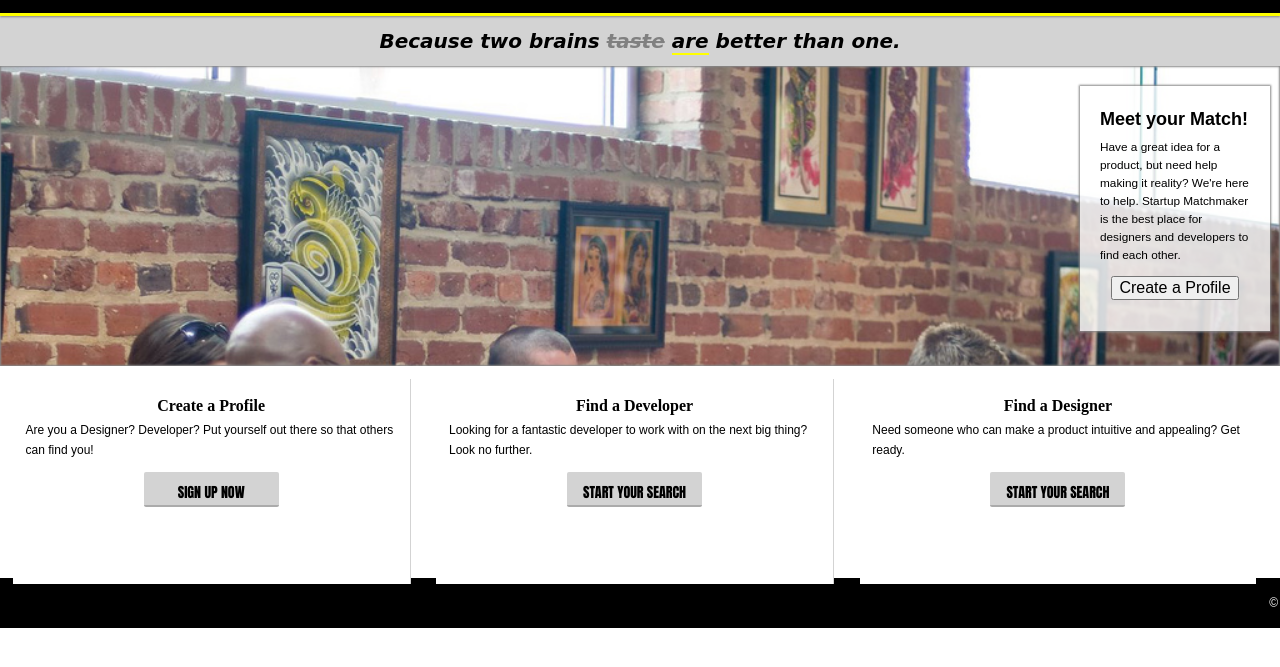
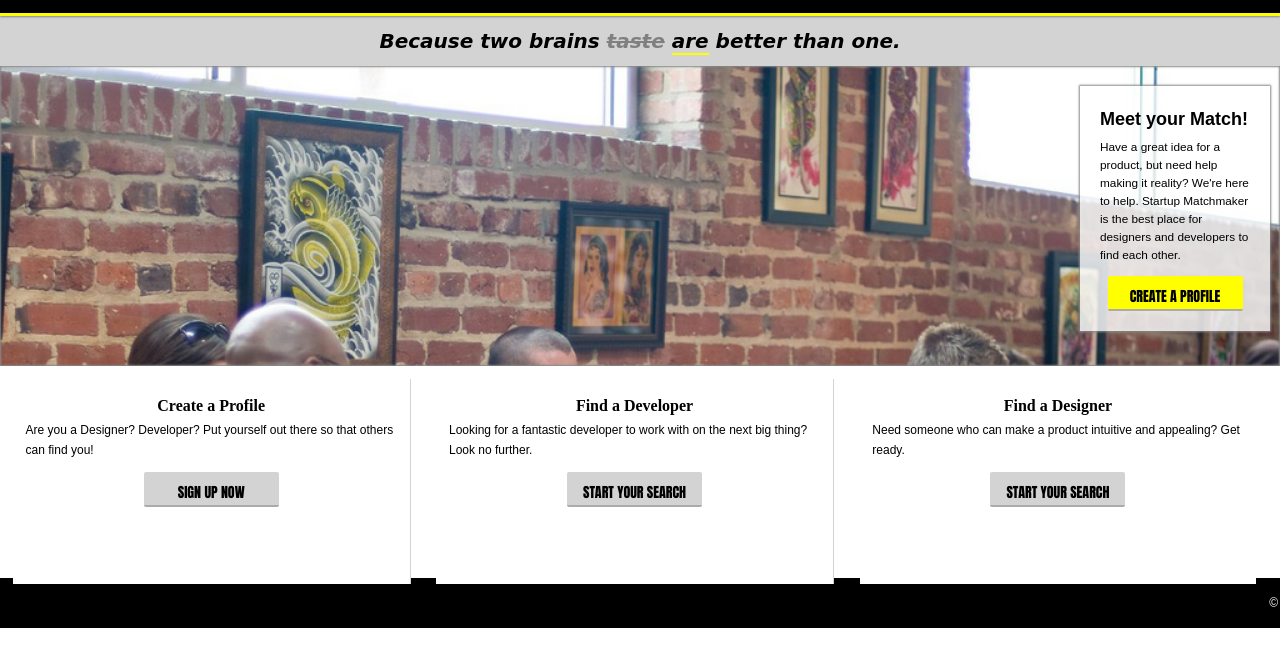
Before and after one commit to brittwalker/Homework3, a plain HTML site: page index.html in a window 1280 px wide. Shown: the part 85-752 px from the top of the page. Drawn offline with Linux system fonts and the light colour scheme.

Commit message:
sunday-part2

```diff
--- a/css/main.css
+++ b/css/main.css
@@ -110,17 +110,17 @@ h3 {
 }
 
 .profile {
+  width: 135px;
   background-color: yellow;
+  font-family: Impact;
+  text-transform: uppercase;
+  height:35px;
+  font-size: 14px;
+  padding: 10px;
   border-style: none;
   border-radius: 2px;
   border-bottom-style: outset;
   border-bottom-color: white;
-  margin-top: 10px;
-  width: 140px;
-  height: 30px;
-  font-family: Impact;
-  text-transform: uppercase;
-  font-size: 14px;
 }
 
 .bottom {
--- a/index.html
+++ b/index.html
@@ -5,7 +5,7 @@
         <meta http-equiv="x-ua-compatible" content="ie=edge">
         <title>Matchmaker Site</title>
         <meta name="description" content="">
-        <link rel="stylesheet" href="css/normalize.css" />
+      <link rel="stylesheet" href="css/normalize.css" />
         <link rel="stylesheet" href="css/main.css" />
     </head>
     <body>
@@ -30,7 +30,7 @@
           <p>
             Have a great idea for a product, but need help making it reality? We're here to help. Startup Matchmaker is the best place for designers and developers to find each other.
           </p>
-          <button class="Profile">Create a Profile</button>
+          <button class="profile">Create a Profile</button>
         </div>
       </section>
       <section class="bottom">
```
